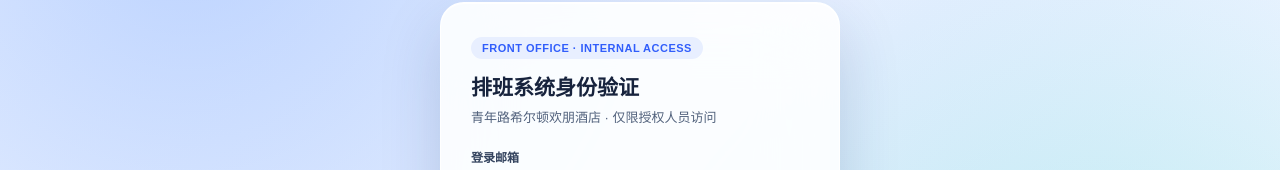
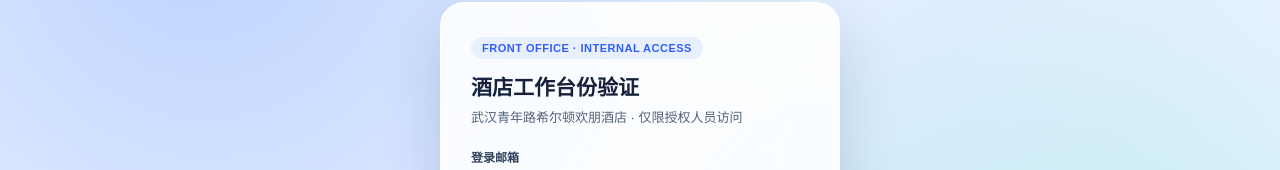
Before and after one commit to panyuxuan412/hilton-roster, a plain HTML site: page index.html in a window 1280 px wide. Shown: the part 206-376 px from the top of the page. Drawn offline with nearby package versions, Linux system fonts and the light colour scheme.

Commit message:
Add files via upload

```diff
--- a/index.html
+++ b/index.html
@@ -1755,8 +1755,8 @@
     <div class="auth-overlay" id="authOverlay">
         <form class="auth-card" id="loginForm">
             <span class="auth-badge">FRONT OFFICE · INTERNAL ACCESS</span>
-            <h2>排班系统身份验证</h2>
-            <p>青年路希尔顿欢朋酒店 · 仅限授权人员访问</p>
+            <h2>酒店工作台份验证</h2>
+            <p>武汉青年路希尔顿欢朋酒店 · 仅限授权人员访问</p>
             <div class="auth-group">
                 <label for="loginEmail">登录邮箱</label>
                 <input type="email" id="loginEmail" placeholder="请输入授权邮箱" required autocomplete="username">
```
